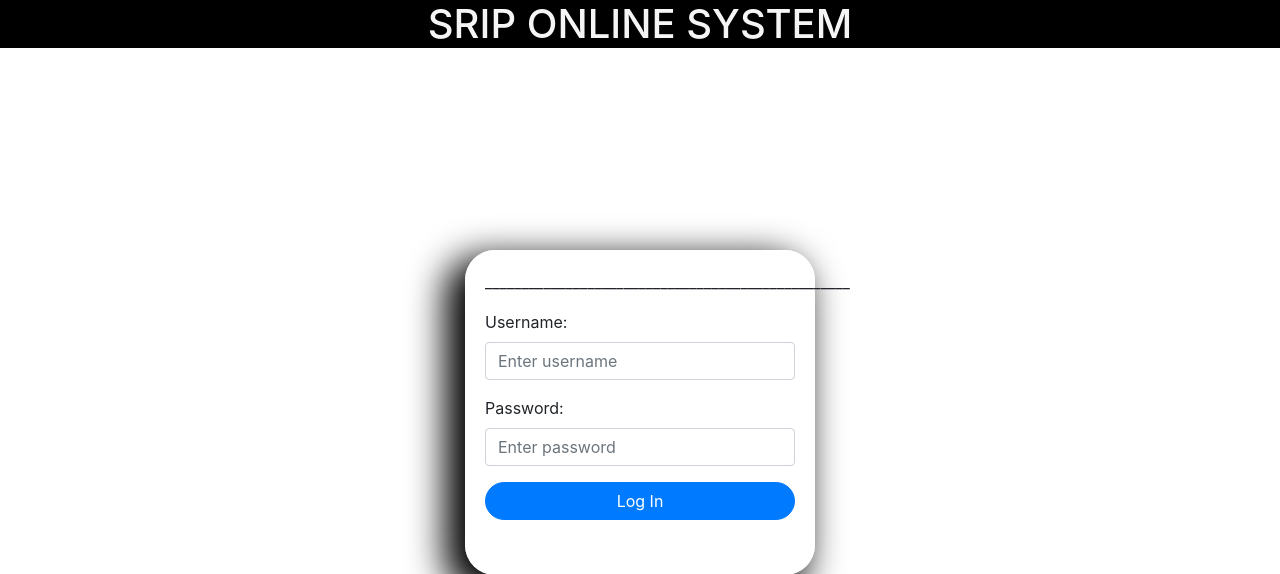
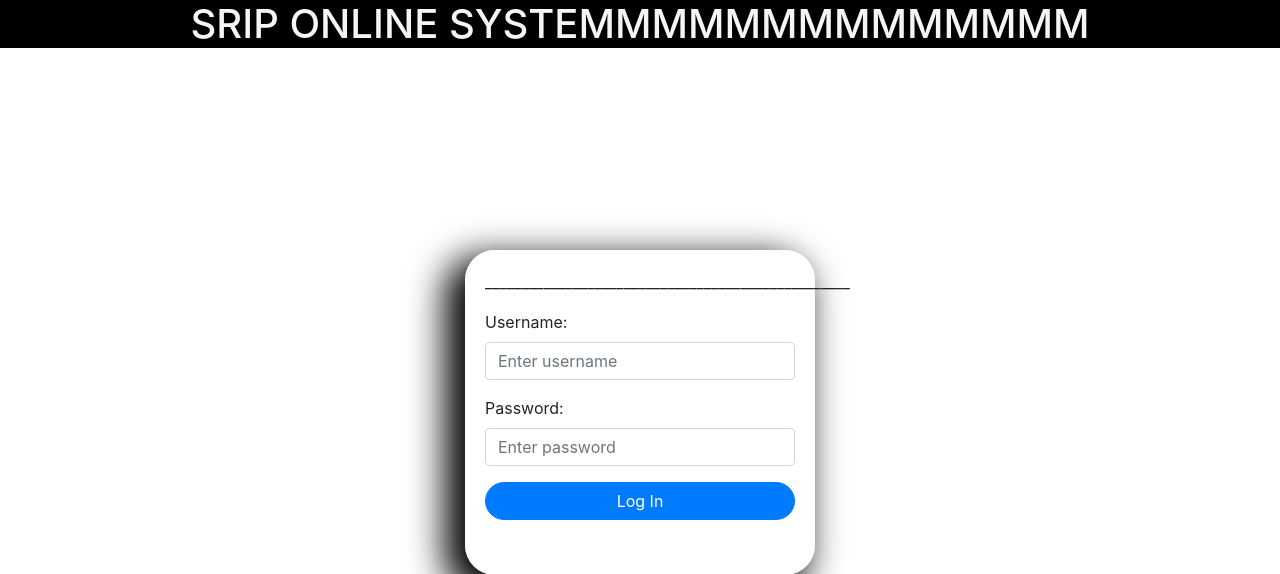
Before and after one commit to nrshhDaniel/Srip, a PHP site: page / in a window 1280 px wide. Shown: the top 574 px of the page. Run offline with PHP 8.4, Linux system fonts and the light colour scheme; some libraries are stand-ins or nearby versions.

Commit message:
Update index.php

```diff
--- a/index.php
+++ b/index.php
@@ -3,7 +3,7 @@
 
 include('layout/header.php');
 ?>
-<h1 align="center">SRIP ONLINE SYSTEM</h1>
+<h1 align="center">SRIP ONLINE SYSTEMMMMMMMMMMMMMM</h1>
 <div class="login_box">
 <!--<h2 align="center">LOGIN</h2>-->
 <p>__________________________________________________</p>
```
